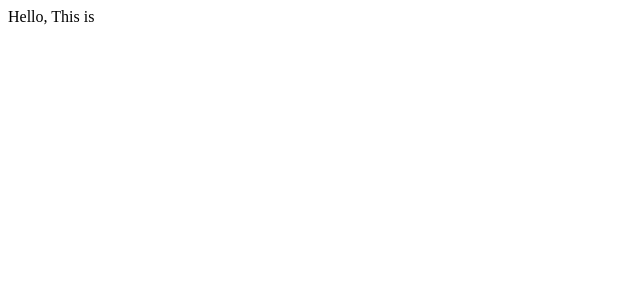
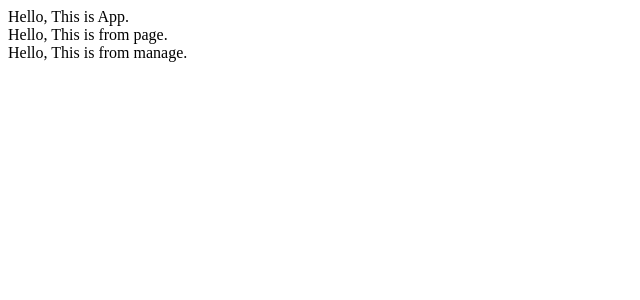
Before and after one commit to chesterchenn/colors, a React (Create React App) app in the folder ui/: page / in a window 1280 px wide. Shown: the top 300 px of the page, without its empty margins (0-640 px from the left). Built offline with nearby package versions, Linux system fonts and the light colour scheme; no server answers.

Commit message:
router config ready

```diff
--- a/ui/public/index.html
+++ b/ui/public/index.html
@@ -2,6 +2,7 @@
 <html lang="en">
   <head>
     <meta charset="utf-8">
+    <link rel="shortcut icon" href="%PUBLIC_URL%/favicon.ico">
     <meta name="viewport" content="width=device-width, initial-scale=1, shrink-to-fit=no">
     <meta name="theme-color" content="#000000">
     <title>React App</title>
--- a/ui/src/App.js
+++ b/ui/src/App.js
@@ -1,30 +1,14 @@
 import React, { Component } from 'react';
 import 'whatwg-fetch';
-
+import Page from './pages';
+import Manage from './manage';
 class App extends Component {
-  state = {
-    name: ''
-  }
-
-  getName = () => {
-    return window.fetch('api/name')
-      .then(res => {
-        return res.text()
-      })
-  }
-
-  componentDidMount() {
-    this.getName().then(text => {
-      this.setState({
-        name: text
-      })
-    });
-  }
-
   render() {
     return (
       <div>
-        Hello, This is {this.state.name}
+        Hello, This is App.
+        <Page />
+        <Manage />
       </div>
     );
   }
--- /dev/null
+++ b/ui/src/manage/index.js
@@ -0,0 +1,12 @@
+import React from 'react';
+import 'whatwg-fetch';
+
+export default class Manage extends React.Component {
+  render() {
+    return (
+      <div>
+        Hello, This is from manage.
+      </div>
+    )
+  }
+};
--- /dev/null
+++ b/ui/src/pages/index.js
@@ -0,0 +1,12 @@
+import React from 'react';
+import 'whatwg-fetch';
+
+export default class Page extends React.Component {
+  render() {
+    return (
+      <div>
+        Hello, This is from page.
+      </div>
+    )
+  }
+};
```
Also changed, not shown: ui/src/manage/routers/Admin/index.js (added, +12 -0 lines), 2 other files (tests, documents, lock files or other folders).
